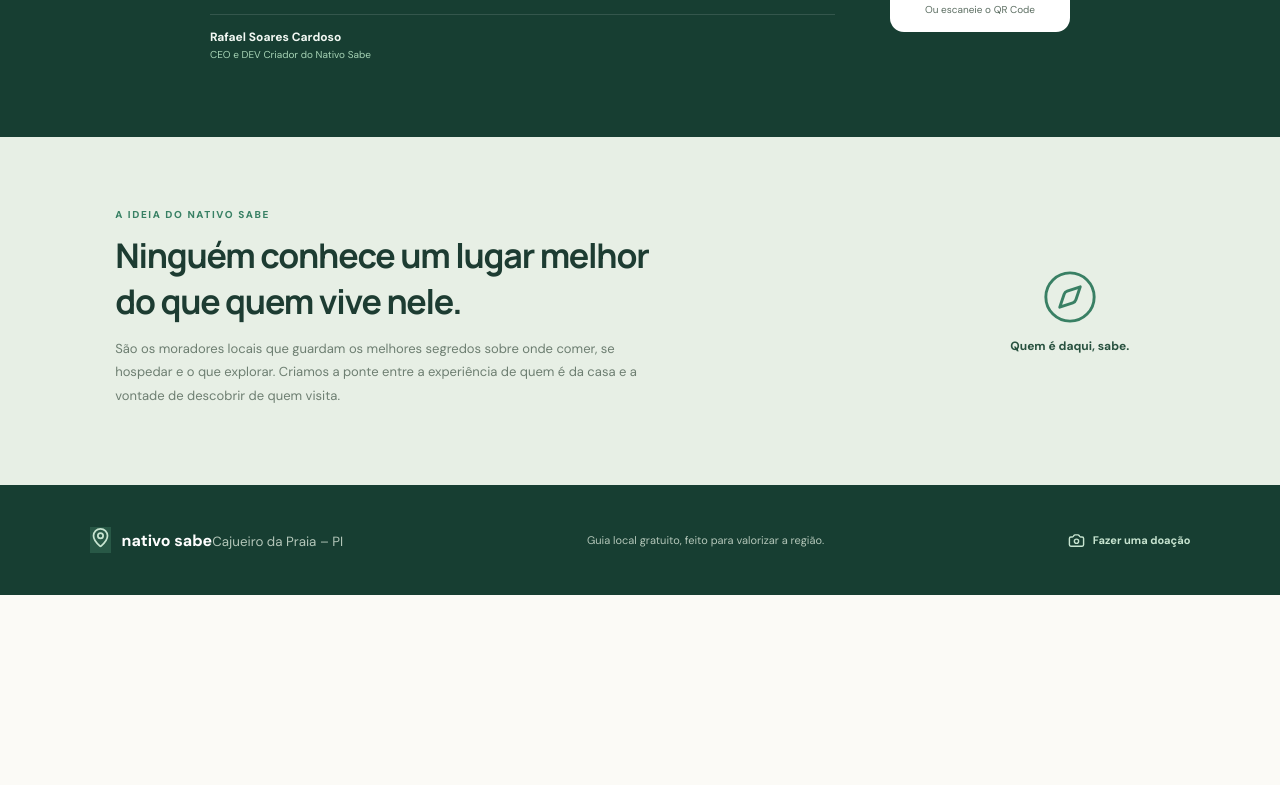
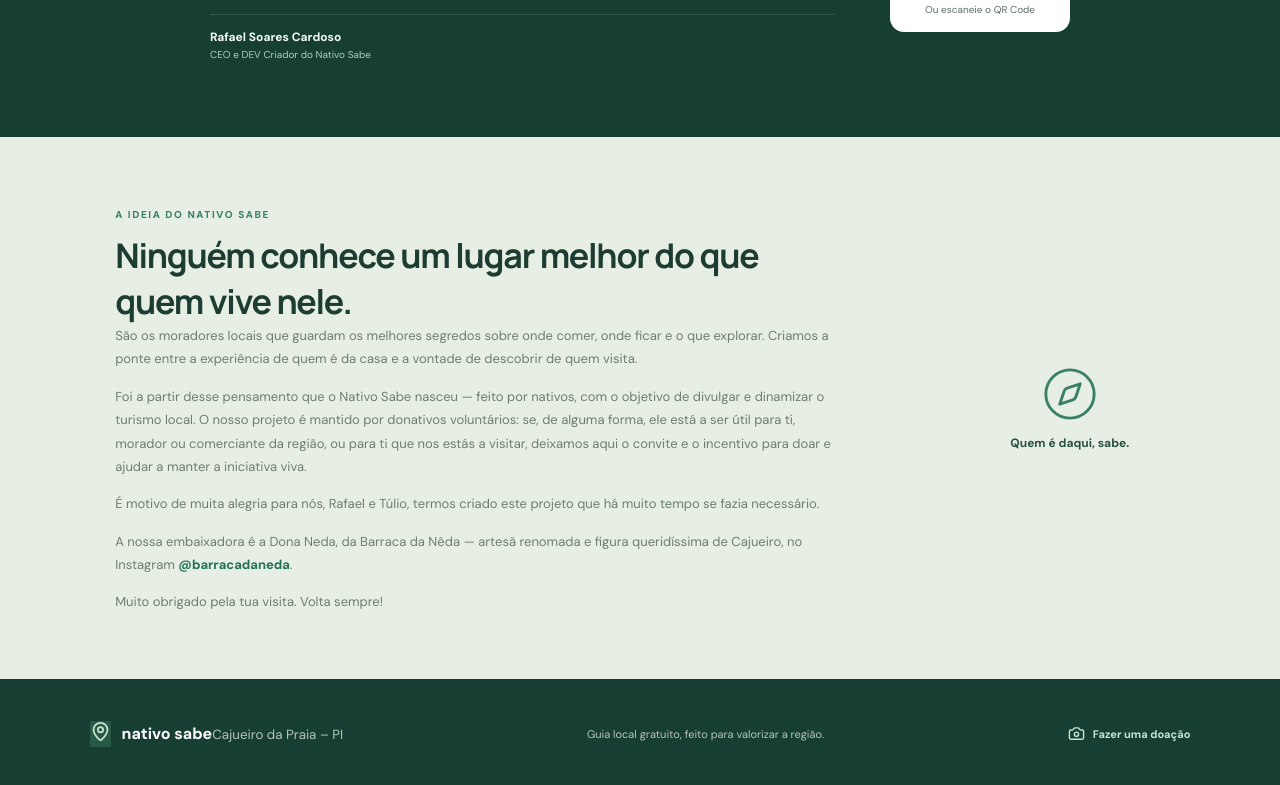
Before and after one commit to rafaelgraffo/nativo-sabe, a React (Vite) app: page / in a window 1280 px wide. Shown: the part 4233-5018 px from the top of the page. Before the commit the page ends 4828 px from the top, so only its background shows below. Built offline with nearby package versions, Linux system fonts and the light colour scheme.

Commit message:
content: amplia texto sobre a ideia do Nativo Sabe

```diff
--- a/src/App.css
+++ b/src/App.css
@@ -620,13 +620,27 @@ button {
 }
 
 .about > div:first-child {
-  max-width: 560px;
+  max-width: 720px;
 }
 
 .about p {
+  margin: 0 0 14px;
   color: #6d7e71;
   font-size: 13px;
   line-height: 1.8;
+}
+
+.about p:last-child {
+  margin-bottom: 0;
+}
+
+.about-link {
+  color: #247253;
+  font-weight: 700;
+}
+
+.about-link:hover {
+  text-decoration: underline;
 }
 
 .about-mark {
--- a/src/App.tsx
+++ b/src/App.tsx
@@ -331,10 +331,41 @@ function App() {
 
             <p>
               São os moradores locais que guardam os melhores segredos sobre
-              onde comer, se hospedar e o que explorar. Criamos a ponte entre a
+              onde comer, onde ficar e o que explorar. Criamos a ponte entre a
               experiência de quem é da casa e a vontade de descobrir de quem
               visita.
             </p>
+
+            <p>
+              Foi a partir desse pensamento que o Nativo Sabe nasceu — feito
+              por nativos, com o objetivo de divulgar e dinamizar o turismo
+              local. O nosso projeto é mantido por donativos voluntários: se,
+              de alguma forma, ele está a ser útil para ti, morador ou
+              comerciante da região, ou para ti que nos estás a visitar,
+              deixamos aqui o convite e o incentivo para doar e ajudar a manter
+              a iniciativa viva.
+            </p>
+
+            <p>
+              É motivo de muita alegria para nós, Rafael e Túlio, termos criado
+              este projeto que há muito tempo se fazia necessário.
+            </p>
+
+            <p>
+              A nossa embaixadora é a Dona Neda, da Barraca da Nêda — artesã
+              renomada e figura queridíssima de Cajueiro, no Instagram{" "}
+              <a
+                className="about-link"
+                href="https://www.instagram.com/barracadaneda/"
+                target="_blank"
+                rel="noreferrer"
+              >
+                @barracadaneda
+              </a>
+              .
+            </p>
+
+            <p>Muito obrigado pela tua visita. Volta sempre!</p>
           </div>
 
           <div className="about-mark">
```
